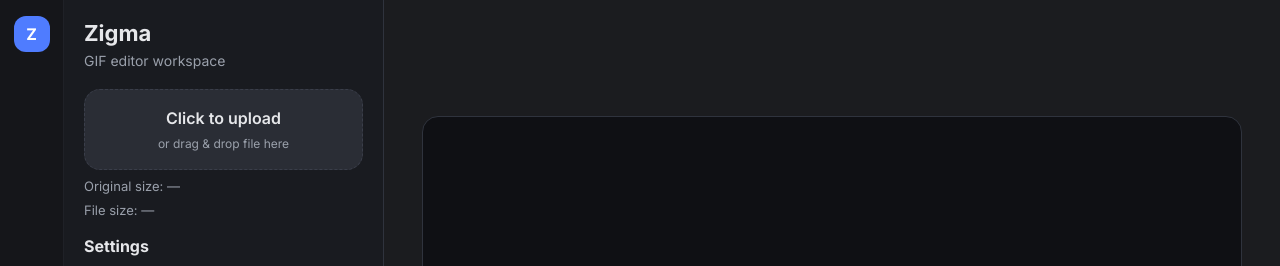
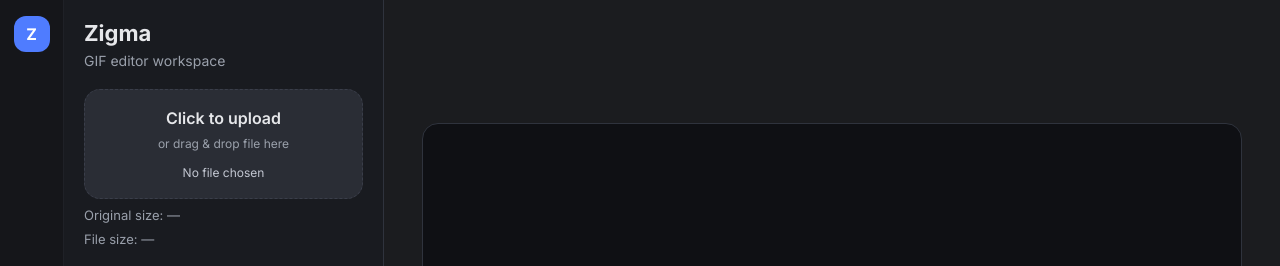
Before and after one commit to VPai97/gif-editor, a Python web app: template templates/index.html in a window 1280 px wide. Shown: the top 266 px of the page. Run offline with Jinja, Linux system fonts and the light colour scheme; the template is opened without the code that fills it, so the values that code supplies are empty.

Commit message:
Fix upload card click behavior and show file name

```diff
--- a/static/app.js
+++ b/static/app.js
@@ -1,5 +1,6 @@
 const fileInput = document.getElementById("gifInput");
-const uploadCard = document.querySelector(".upload-card");
+const uploadCard = document.getElementById("uploadCard");
+const uploadMeta = document.getElementById("uploadMeta");
 const preview = document.getElementById("preview");
 const previewPlaceholder = document.querySelector(".preview-placeholder");
 const origSizeEl = document.getElementById("origSize");
@@ -56,6 +57,9 @@ function loadFile(file) {
   outputSizeEl.textContent = "—";
   setStatus("GIF loaded.");
   origFileSizeEl.textContent = formatBytes(file.size);
+  if (uploadMeta) {
+    uploadMeta.textContent = file.name;
+  }
 }
 
 fileInput.addEventListener("change", () => {
@@ -63,6 +67,25 @@ fileInput.addEventListener("change", () => {
   if (!file) return;
   loadFile(file);
 });
+
+function triggerFileDialog() {
+  if (fileInput) {
+    fileInput.click();
+  }
+}
+
+if (uploadCard) {
+  uploadCard.addEventListener("click", () => {
+    triggerFileDialog();
+  });
+
+  uploadCard.addEventListener("keydown", (event) => {
+    if (event.key === "Enter" || event.key === " ") {
+      event.preventDefault();
+      triggerFileDialog();
+    }
+  });
+}
 
 uploadCard.addEventListener("dragover", (event) => {
   event.preventDefault();
--- a/static/styles.css
+++ b/static/styles.css
@@ -102,6 +102,12 @@ body {
 .upload-card span {
   color: var(--muted);
   font-size: 12px;
+}
+
+.upload-meta {
+  margin-top: 6px;
+  font-size: 12px;
+  color: #c2c6d1;
 }
 
 .settings h2 {
--- a/templates/index.html
+++ b/templates/index.html
@@ -20,10 +20,11 @@
         </div>
 
         <input id="gifInput" class="file-input" type="file" accept="image/gif" />
-        <label class="upload-card" for="gifInput">
+        <div id="uploadCard" class="upload-card" role="button" tabindex="0">
           <p>Click to upload</p>
           <span>or drag & drop file here</span>
-        </label>
+          <div id="uploadMeta" class="upload-meta">No file chosen</div>
+        </div>
 
         <div class="meta">Original size: <span id="origSize">—</span></div>
         <div class="meta">File size: <span id="origFileSize">—</span></div>
```
